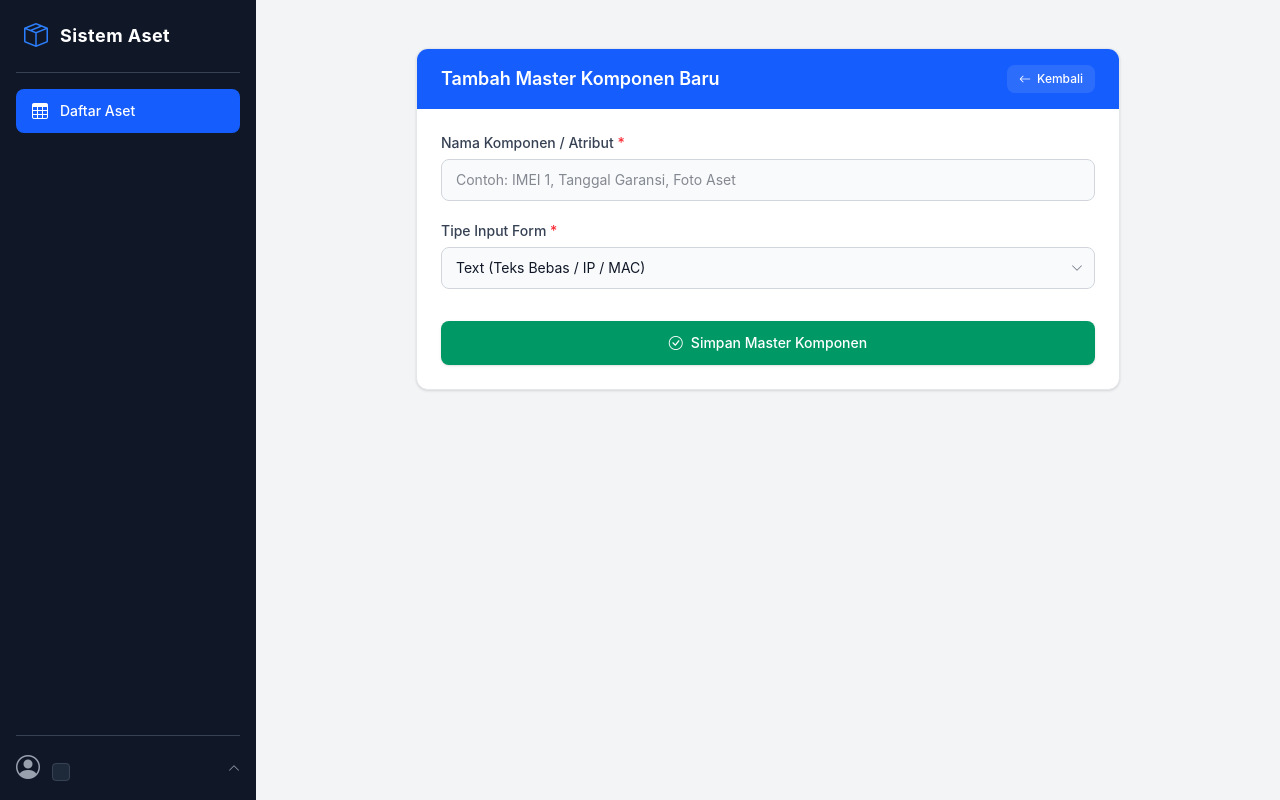
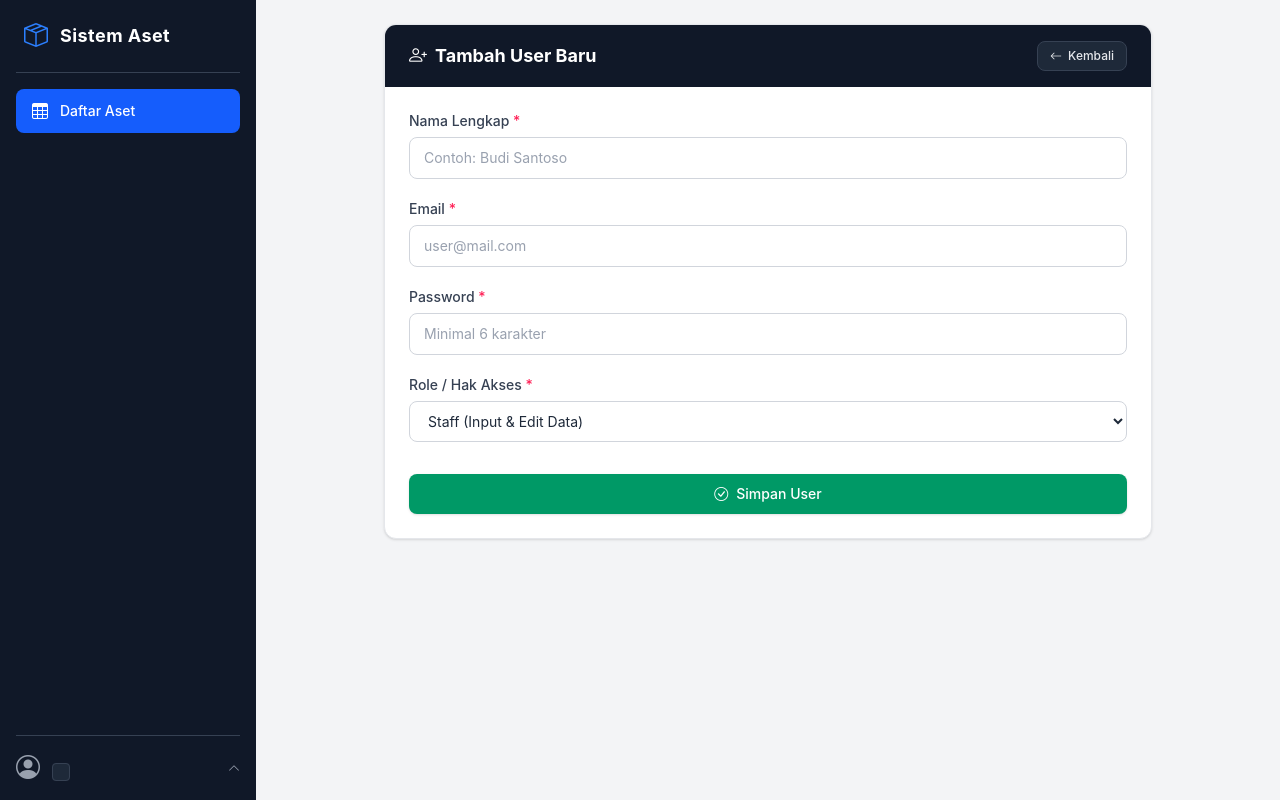
Before and after one commit to revvayn/sistem-aset, a CodeIgniter 4 app: the page made by app/Views/user/create.php in a window 1280 px wide. Run offline with PHP 8.4 and a stand-in for CodeIgniter, Linux system fonts and the light colour scheme; the template is opened without the code that fills it, so the values that code supplies are empty; some libraries are stand-ins or nearby versions.

Commit message:
Enhance user management forms and add auto-submit functionality for filters

```diff
--- a/app/Views/user/create.php
+++ b/app/Views/user/create.php
@@ -1,77 +1,86 @@
 <?= $this->extend('layout/main') ?>
 
 <?= $this->section('content') ?>
-<div class="max-w-3xl mx-auto py-6 px-4 sm:px-6 lg:px-8">
 
+<div class="max-w-3xl mx-auto">
     <!-- Card Container -->
     <div class="bg-white rounded-xl shadow-sm border border-gray-200 overflow-hidden">
 
         <!-- Card Header -->
-        <div class="bg-blue-600 px-6 py-4 flex items-center justify-between">
-            <h2 class="text-lg font-semibold text-white">Tambah Master Komponen Baru</h2>
-            <a href="<?= base_url('master/components') ?>" class="inline-flex items-center px-3 py-1.5 bg-white/10 hover:bg-white/20 text-white text-xs font-medium rounded-lg transition-colors">
-                <i class="bi bi-arrow-left me-1.5"></i> Kembali
+        <div class="bg-gray-900 px-6 py-4 flex justify-between items-center text-white">
+            <h3 class="text-lg font-bold flex items-center gap-2">
+                <i class="bi bi-person-plus"></i> Tambah User Baru
+            </h3>
+            <a href="<?= base_url('users') ?>" class="inline-flex items-center gap-1.5 px-3 py-1.5 bg-gray-800 hover:bg-gray-700 text-gray-200 hover:text-white text-xs font-medium rounded-lg border border-gray-700 transition-colors">
+                <i class="bi bi-arrow-left"></i> Kembali
             </a>
         </div>
 
         <!-- Card Body -->
         <div class="p-6">
-            <!-- Alert Flashdata Error -->
-            <?php if (session()->getFlashdata('error')) : ?>
-                <div class="mb-5 p-4 bg-red-50 border border-red-200 text-red-700 rounded-xl text-sm flex items-start justify-between gap-3 shadow-sm">
-                    <div class="flex items-center gap-2">
-                        <i class="bi bi-exclamation-triangle-fill text-red-500 text-lg"></i>
-                        <span><?= session()->getFlashdata('error') ?></span>
+            <!-- Flash Alert Errors -->
+            <?php if (session()->getFlashdata('errors')) : ?>
+                <div class="mb-6 p-4 rounded-lg bg-red-50 border border-red-200 text-red-800 text-sm">
+                    <div class="flex items-center gap-2 font-semibold mb-2">
+                        <i class="bi bi-exclamation-triangle-fill text-red-600"></i>
+                        <span>Terjadi Kesalahan Input:</span>
                     </div>
-                    <button type="button" onclick="this.parentElement.remove()" class="text-red-500 hover:text-red-800 text-lg leading-none">&times;</button>
+                    <ul class="list-disc list-inside space-y-1 text-red-700 pl-2">
+                        <?php foreach (session()->getFlashdata('errors') as $error) : ?>
+                            <li><?= esc($error) ?></li>
+                        <?php endforeach ?>
+                    </ul>
                 </div>
             <?php endif; ?>
 
-            <form action="<?= base_url('master/components/store') ?>" method="POST">
+            <form action="<?= base_url('users/store') ?>" method="POST" class="space-y-5">
                 <?= csrf_field() ?>
 
-                <!-- Input Nama Komponen -->
-                <div class="mb-5">
+                <!-- Input Nama Lengkap -->
+                <div>
                     <label class="block text-sm font-medium text-gray-700 mb-1.5">
-                        Nama Komponen / Atribut <span class="text-red-500">*</span>
+                        Nama Lengkap <span class="text-rose-500">*</span>
                     </label>
-                    <input type="text"
-                           name="nama_komponen"
-                           class="w-full px-3.5 py-2.5 bg-gray-50 border border-gray-300 text-gray-900 text-sm rounded-lg focus:ring-2 focus:ring-blue-500 focus:border-blue-500 focus:bg-white transition-all outline-none"
-                           placeholder="Contoh: IMEI 1, Tanggal Garansi, Foto Aset"
-                           required>
+                    <input type="text" name="nama" class="w-full px-3.5 py-2.5 bg-white border border-gray-300 rounded-lg text-sm text-gray-800 focus:ring-2 focus:ring-blue-500 focus:border-blue-500 outline-none transition-all placeholder-gray-400" value="<?= old('nama') ?>" required placeholder="Contoh: Budi Santoso">
                 </div>
 
-                <!-- Select Tipe Input -->
-                <div class="mb-6">
+                <!-- Input Email -->
+                <div>
                     <label class="block text-sm font-medium text-gray-700 mb-1.5">
-                        Tipe Input Form <span class="text-red-500">*</span>
+                        Email <span class="text-rose-500">*</span>
                     </label>
-                    <div class="relative">
-                        <select name="tipe_input"
-                                class="w-full px-3.5 py-2.5 bg-gray-50 border border-gray-300 text-gray-900 text-sm rounded-lg focus:ring-2 focus:ring-blue-500 focus:border-blue-500 focus:bg-white transition-all outline-none appearance-none cursor-pointer"
-                                required>
-                            <option value="text" selected>Text (Teks Bebas / IP / MAC)</option>
-                            <option value="number">Number (Angka / Kapasitas / Port)</option>
-                            <option value="password">Password (Sandi / Secret Key)</option>
-                            <option value="date">Date (Tanggal Pembelian / Garansi)</option>
-                            <option value="file">File / Foto (Upload Gambar / Dokumen)</option>
-                        </select>
-                        <div class="pointer-events-none absolute inset-y-0 right-0 flex items-center px-3 text-gray-500">
-                            <i class="bi bi-chevron-down text-xs"></i>
-                        </div>
-                    </div>
+                    <input type="email" name="email" class="w-full px-3.5 py-2.5 bg-white border border-gray-300 rounded-lg text-sm text-gray-800 focus:ring-2 focus:ring-blue-500 focus:border-blue-500 outline-none transition-all placeholder-gray-400" value="<?= old('email') ?>" required placeholder="user@mail.com">
+                </div>
+
+                <!-- Input Password -->
+                <div>
+                    <label class="block text-sm font-medium text-gray-700 mb-1.5">
+                        Password <span class="text-rose-500">*</span>
+                    </label>
+                    <input type="password" name="password" class="w-full px-3.5 py-2.5 bg-white border border-gray-300 rounded-lg text-sm text-gray-800 focus:ring-2 focus:ring-blue-500 focus:border-blue-500 outline-none transition-all placeholder-gray-400" required placeholder="Minimal 6 karakter">
+                </div>
+
+                <!-- Select Role -->
+                <div>
+                    <label class="block text-sm font-medium text-gray-700 mb-1.5">
+                        Role / Hak Akses <span class="text-rose-500">*</span>
+                    </label>
+                    <select name="role" class="w-full px-3.5 py-2.5 bg-white border border-gray-300 rounded-lg text-sm text-gray-800 focus:ring-2 focus:ring-blue-500 focus:border-blue-500 outline-none transition-all cursor-pointer" required>
+                        <option value="staff" <?= old('role', 'staff') === 'staff' ? 'selected' : '' ?>>Staff (Input & Edit Data)</option>
+                        <option value="admin" <?= old('role') === 'admin' ? 'selected' : '' ?>>Admin (Akses Penuh)</option>
+                        <option value="viewer" <?= old('role') === 'viewer' ? 'selected' : '' ?>>Viewer (Hanya Lihat Data)</option>
+                    </select>
                 </div>
 
                 <!-- Submit Button -->
-                <div class="mt-8">
-                    <button type="submit"
-                            class="w-full py-3 px-4 bg-emerald-600 hover:bg-emerald-700 text-white font-medium text-sm rounded-lg shadow-sm hover:shadow transition-all duration-150 flex items-center justify-center gap-2">
-                        <i class="bi bi-check-circle"></i> Simpan Master Komponen
+                <div class="pt-3">
+                    <button type="submit" class="w-full py-2.5 px-4 bg-emerald-600 hover:bg-emerald-700 text-white font-medium text-sm rounded-lg shadow-sm transition-colors duration-150 flex items-center justify-center gap-2">
+                        <i class="bi bi-check-circle"></i> Simpan User
                     </button>
                 </div>
             </form>
         </div>
     </div>
 </div>
+
 <?= $this->endSection() ?>
--- a/public/css/style.css
+++ b/public/css/style.css
@@ -94,6 +94,7 @@
     --text-2xl--line-height: calc(2 / 1.5);
     --text-4xl: 2.25rem;
     --text-4xl--line-height: calc(2.5 / 2.25);
+    --font-weight-normal: 400;
     --font-weight-medium: 500;
     --font-weight-semibold: 600;
     --font-weight-bold: 700;
@@ -348,6 +349,9 @@
   .mt-1 {
     margin-top: var(--spacing);
   }
+  .mt-1\.5 {
+    margin-top: calc(var(--spacing) * 1.5);
+  }
   .mt-2 {
     margin-top: calc(var(--spacing) * 2);
   }
@@ -521,6 +525,12 @@
   }
   .cursor-pointer {
     cursor: pointer;
+  }
+  .list-inside {
+    list-style-position: inside;
+  }
+  .list-disc {
+    list-style-type: disc;
   }
   .appearance-none {
     appearance: none;
@@ -901,6 +911,9 @@
   .pt-2 {
     padding-top: calc(var(--spacing) * 2);
   }
+  .pt-3 {
+    padding-top: calc(var(--spacing) * 3);
+  }
   .pt-4 {
     padding-top: calc(var(--spacing) * 4);
   }
@@ -912,6 +925,9 @@
   }
   .pb-1 {
     padding-bottom: var(--spacing);
+  }
+  .pl-2 {
+    padding-left: calc(var(--spacing) * 2);
   }
   .pl-9 {
     padding-left: calc(var(--spacing) * 9);
@@ -978,6 +994,10 @@
     --tw-font-weight: var(--font-weight-medium);
     font-weight: var(--font-weight-medium);
   }
+  .font-normal {
+    --tw-font-weight: var(--font-weight-normal);
+    font-weight: var(--font-weight-normal);
+  }
   .font-semibold {
     --tw-font-weight: var(--font-weight-semibold);
     font-weight: var(--font-weight-semibold);
@@ -1073,6 +1093,9 @@
   }
   .text-red-800 {
     color: var(--color-red-800);
+  }
+  .text-rose-500 {
+    color: var(--color-rose-500);
   }
   .text-rose-600 {
     color: var(--color-rose-600);
@@ -1348,6 +1371,9 @@
     }
   }
   @media (width >= 48rem) {
+    .md\:col-span-1 {
+      grid-column: span 1 / span 1;
+    }
     .md\:col-span-3 {
       grid-column: span 3 / span 3;
     }
@@ -1357,8 +1383,14 @@
     .md\:col-span-5 {
       grid-column: span 5 / span 5;
     }
+    .md\:col-span-6 {
+      grid-column: span 6 / span 6;
+    }
     .md\:col-span-8 {
       grid-column: span 8 / span 8;
+    }
+    .md\:hidden {
+      display: none;
     }
     .md\:grid-cols-2 {
       grid-template-columns: repeat(2, minmax(0, 1fr));
```
Also changed, not shown: app/Views/asset/index.php (+39 -13 lines), app/Views/user/edit.php (+78 -28 lines).
